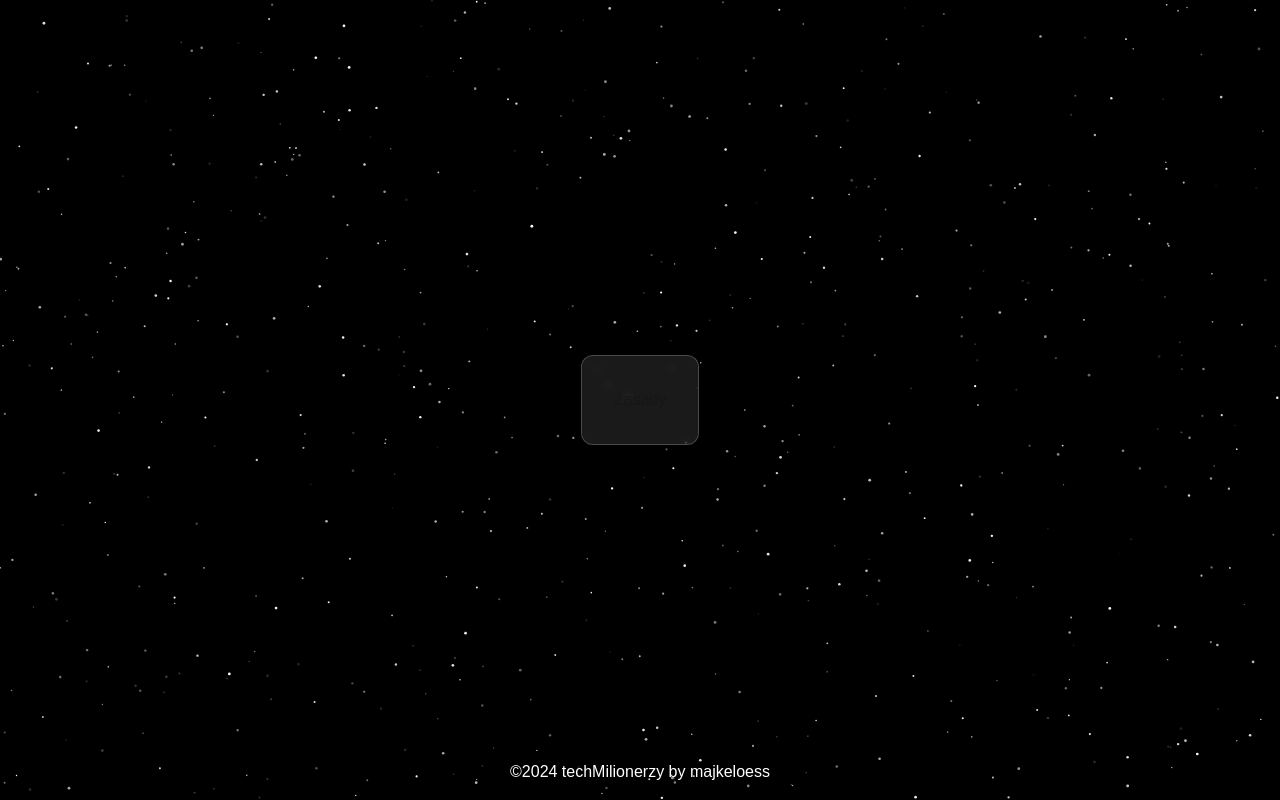
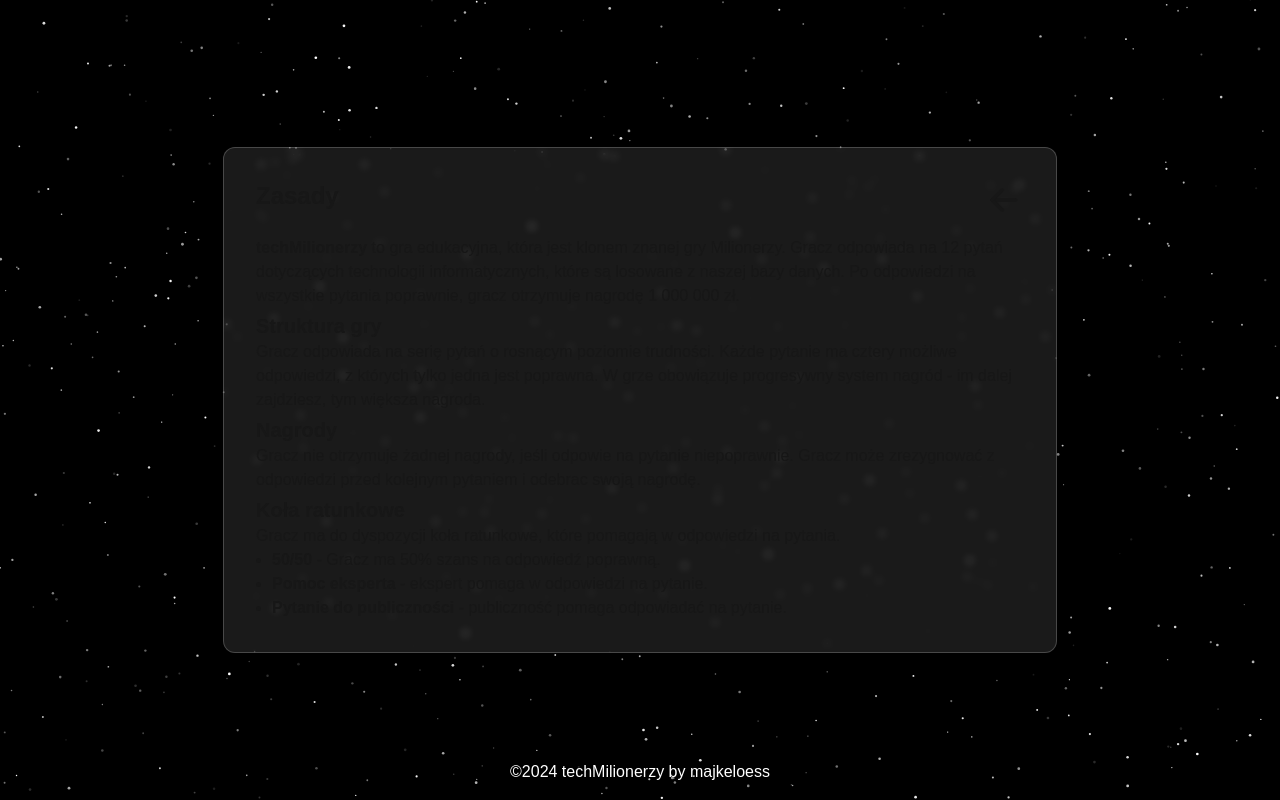
Before and after one commit to majkeloess/techMilionerzy, a Next.js app: page /zasady in a window 1280 px wide. Built offline with nearby package versions, Linux system fonts and the light colour scheme.

Commit message:
Refactor UI components in HomePage and RulesPage; enhance GameContainer with winning/losing screens. Updated layout structure to use sections for better semantics and added detailed game rules to the RulesPage.

```diff
--- a/app/page.tsx
+++ b/app/page.tsx
@@ -23,7 +23,7 @@ export default function HomePage() {
       <p className="text-center text-white text-lg mt-4">
         Twoja wiedza technologiczna jest warta milion? Udowodnij to!
       </p>
-      <div className="flex flex-row gap-2 justify-center mt-4">
+      <section className="flex flex-row gap-2 justify-center mt-4">
         <IconBrandHtml5 size={32} color="#FFFFFF" />
         <IconBrandCss3 size={32} color="#FFFFFF" />
         <IconBrandJavascript size={32} color="#FFFFFF" />
@@ -31,8 +31,8 @@ export default function HomePage() {
         <IconBrandNodejs size={32} color="#FFFFFF" />
         <IconBrandReact size={32} color="#FFFFFF" />
         <IconBrandNextjs size={32} color="#FFFFFF" />
-      </div>
-      <div className="flex flex-row gap-4 mt-4 z-20 justify-center">
+      </section>
+      <section className="flex flex-row gap-4 mt-4 z-20 justify-center">
         <OutlinedButton
           text="Rozpocznij grę"
           onClick={() => {
@@ -45,7 +45,7 @@ export default function HomePage() {
             router.push("/zasady");
           }}
         />
-      </div>
+      </section>
     </BlurredCard>
   );
 }
--- a/app/zasady/page.tsx
+++ b/app/zasady/page.tsx
@@ -1,9 +1,75 @@
+"use client";
+
 import { BlurredCard } from "@/components/ui/Card";
+import { IconArrowLeft } from "@tabler/icons-react";
+import { useRouter } from "next/navigation";
 
 export default function RulesPage() {
+  const router = useRouter();
+
   return (
     <BlurredCard>
-      <h1>Zasady</h1>
+      <section className="max-w-3xl">
+        <div className="flex justify-between">
+          <h1 className="text-2xl font-bold">Zasady</h1>
+          <button onClick={() => router.back()}>
+            <IconArrowLeft width={40} height={40} />
+          </button>
+        </div>
+
+        <div className="mt-4">
+          <div>
+            <p className="text-base">
+              <strong>techMilionerzy</strong> to gra edukacyjna, która jest
+              klonem znanej gry Milionerzy. Gracz odpowiada na 12 pytań
+              dotyczących technologii informatycznych, które są losowane z
+              naszej bazy danych. Po odpowiedzi na wszystkie pytania poprawnie,
+              gracz otrzymuje nagrodę 1 000 000 zł.
+            </p>
+          </div>
+
+          <div>
+            <h2 className="text-xl font-semibold mt-1">Struktura gry</h2>
+            <p className="text-base">
+              Gracz odpowiada na serię pytań o rosnącym poziomie trudności.
+              Każde pytanie ma cztery możliwe odpowiedzi, z których tylko jedna
+              jest poprawna. W grze obowiązuje progresywny system nagród - im
+              dalej zajdziesz, tym większa nagroda.
+            </p>
+          </div>
+
+          <div>
+            <h2 className="text-xl font-semibold mt-1">Nagrody</h2>
+            <p className="text-base">
+              Gracz nie otrzymuje żadnej nagrody, jeśli odpowie na pytanie
+              niepoprawnie. Gracz może zrezygnować z odpowiedzi przed kolejnym
+              pytaniem i odebrac swoją nagrodę.
+            </p>
+          </div>
+
+          <div>
+            <h2 className="text-xl font-semibold mt-1">Koła ratunkowe</h2>
+            <p className="text-base">
+              Gracz ma do dyspozycji koła ratunkowe, które pomagają w odpowiedzi
+              na pytania.
+            </p>
+            <ul className="list-disc pl-4">
+              <li>
+                <strong>50/50</strong> - Gracz ma 50% szans na odpowiedź
+                poprawną.
+              </li>
+              <li>
+                <strong>Pomoc eksperta</strong> - ekspert pomaga w odpowiedzi na
+                pytanie.
+              </li>
+              <li>
+                <strong>Pytanie do publiczności</strong> - publiczność pomaga
+                odpowiadać na pytanie.
+              </li>
+            </ul>
+          </div>
+        </div>
+      </section>
     </BlurredCard>
   );
 }
--- a/components/game/GameContainer.tsx
+++ b/components/game/GameContainer.tsx
@@ -2,9 +2,9 @@
 import { useState, useEffect } from "react";
 import QuestionGame from "@/components/game/Question";
 import AnswersList from "@/components/game/AnswersList";
-import PrizeLadder from "@/components/game/PrizeLadder";
 import type { Question } from "@/types";
 import { isUserAnswerCorrect, shuffleAnswers } from "@/lib/utils/questions";
+import { WinningScreen, LosingScreen } from "./Screens";
 
 const PRIZE_AMOUNTS = [
   500, 1000, 2000, 5000, 10000, 20000, 40000, 75000, 125000, 250000, 500000,
@@ -32,8 +32,6 @@ export default function GameContainer({
     const currentQuestion = questions[currentQuestionIndex];
     const selectedAnswer = shuffledAnswers[selectedIndex];
 
-    console.log(selectedAnswer);
-
     const isCorrect = isUserAnswerCorrect(
       selectedAnswer,
       currentQuestion.odp_poprawna
@@ -52,9 +50,15 @@ export default function GameContainer({
     }
   };
 
+  const handlePlayAgain = () => {
+    setGameStatus("playing");
+    setCurrentQuestionIndex(0);
+    setEarnedMoney(0);
+  };
+
   return (
-    <div className="flex h-full gap-4">
-      <div className="flex-1">
+    <section className="flex h-full gap-4">
+      <div className="flex flex-col">
         {gameStatus === "playing" && (
           <>
             <QuestionGame
@@ -65,22 +69,18 @@ export default function GameContainer({
           </>
         )}
         {gameStatus === "won" && (
-          <div className="text-white text-center">
-            <h2>Gratulacje! Wygrałeś {earnedMoney} zł!</h2>
-          </div>
+          <WinningScreen
+            earnedMoney={earnedMoney}
+            handlePlayAgain={handlePlayAgain}
+          />
         )}
         {gameStatus === "lost" && (
-          <div className="text-white text-center">
-            <h2>
-              Niestety, to nieprawidłowa odpowiedź. Wygrałeś {earnedMoney} zł!
-            </h2>
-          </div>
+          <LosingScreen
+            earnedMoney={earnedMoney}
+            handlePlayAgain={handlePlayAgain}
+          />
         )}
       </div>
-      {/* <PrizeLadder
-        amounts={PRIZE_AMOUNTS}
-        currentLevel={currentQuestionIndex}
-      /> */}
-    </div>
+    </section>
   );
 }
--- /dev/null
+++ b/components/game/Screens.tsx
@@ -0,0 +1,37 @@
+import { OutlinedButton } from "../Buttons";
+
+export const WinningScreen = ({
+  earnedMoney,
+  handlePlayAgain,
+}: {
+  earnedMoney: number;
+  handlePlayAgain: () => void;
+}) => {
+  return (
+    <div className="flex flex-col items-center justify-center h-full">
+      <h2 className="text-white text-center text-2xl">
+        Gratulacje! Wygrałeś {earnedMoney} zł!
+      </h2>
+      <OutlinedButton text="Zagraj ponownie" onClick={handlePlayAgain} />
+    </div>
+  );
+};
+
+export const LosingScreen = ({
+  earnedMoney,
+  handlePlayAgain,
+}: {
+  earnedMoney: number;
+  handlePlayAgain: () => void;
+  }) => {
+
+
+  return (
+    <div className="flex flex-col items-center justify-center h-full">
+      <h2 className="text-white text-center text-2xl">
+        Niestety, to nieprawidłowa odpowiedź. Wygrałeś gwarantowane {earnedMoney} zł!
+      </h2>
+      <OutlinedButton text="Zagraj ponownie" onClick={handlePlayAgain} />
+    </div>
+  );
+};
```
